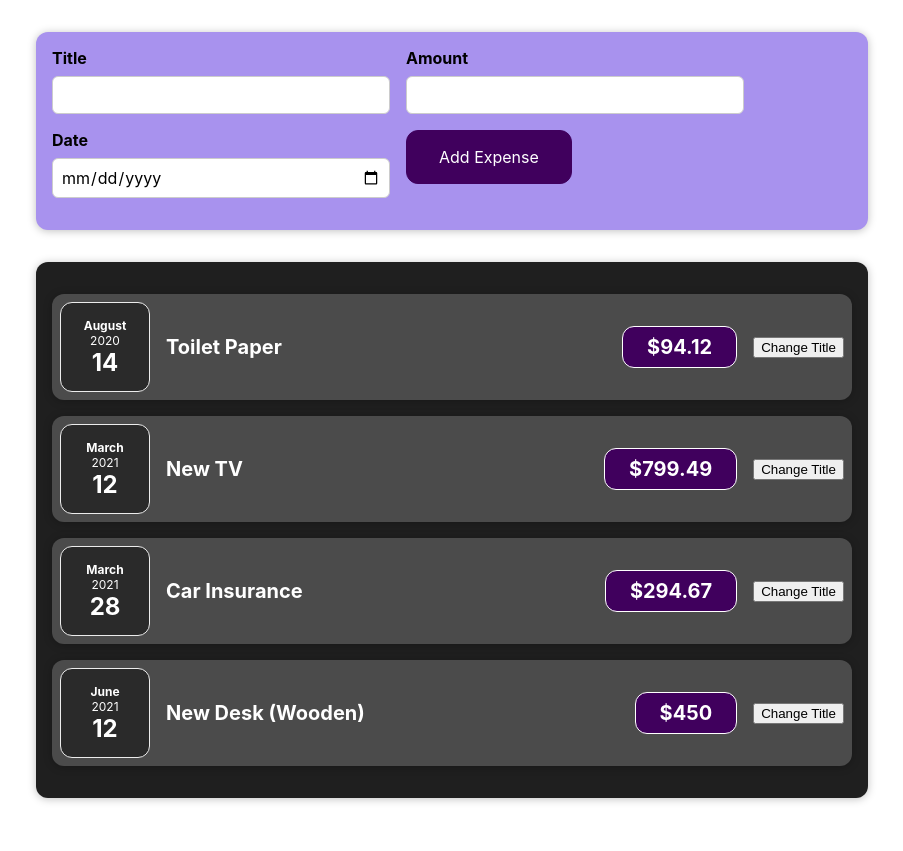
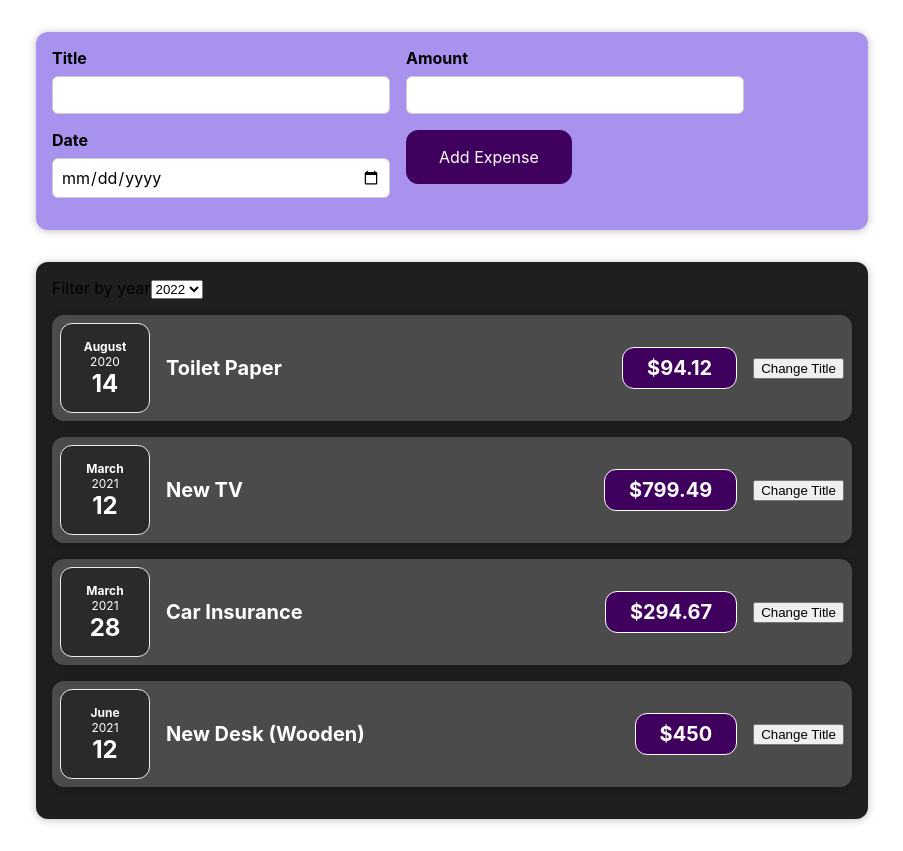
Before and after one commit to bruflor/split-more-wiser, a React (Create React App) app: page / in a window 1280 px wide. Shown: the whole page, without its empty margins (188-1091 px from the left). Before the commit the page ends 830 px from the top, so only its background shows below. Built offline with nearby package versions, Linux system fonts and the light colour scheme.

Commit message:
assignment2 year on state

```diff
--- a/src/components/Expenses/Expenses.tsx
+++ b/src/components/Expenses/Expenses.tsx
@@ -1,6 +1,7 @@
 import React from "react";
 
 import Card from "../UI/Card";
+import { ExpensesFilter } from "../UI/ExpensesFilter";
 import ExpenseItem from "./ExpenseItem";
 import "./Expenses.css";
 
@@ -26,9 +27,13 @@ const Expenses = () => {
       date: new Date(2021, 5, 12),
     },
   ];
-
+  // const showSelectedYear = () => {};
   return (
     <Card className="expenses">
+      <ExpensesFilter>
+        <p>the year selected was {}</p>
+      </ExpensesFilter>
+
       <ExpenseItem
         id={expenses[0].id}
         title={expenses[0].title}
--- a/src/components/NewExpense/NewExpense.tsx
+++ b/src/components/NewExpense/NewExpense.tsx
@@ -7,10 +7,10 @@ import "./NewExpense.css";
 // }
 
 interface NewExpenseProps {
-  onAddExpense: (arg0: ExpensePorps) => void;
+  onAddExpense: (arg0: ExpenseProps) => void;
 }
 
-interface ExpensePorps {
+interface ExpenseProps {
   //   id: string;
   title: string;
   amount: string | number;
@@ -19,7 +19,7 @@ interface ExpensePorps {
 
 const NewExpense = ({ onAddExpense }: NewExpenseProps) => {
   //Function  saves the data
-  const saveExpenseDataHandler = (enteredExpenseData: ExpensePorps) => {
+  const saveExpenseDataHandler = (enteredExpenseData: ExpenseProps) => {
     const expenseData = {
       ...enteredExpenseData,
       id: Math.random().toString(),
--- /dev/null
+++ b/src/components/UI/ExpensesFilter.css
@@ -0,0 +1,26 @@
+.expenses-filter {
+  color: white;
+  padding: 0 1rem;
+  width: 50rem;
+  max-width: 95%;
+}
+
+.expenses-filter__control {
+  display: flex;
+  width: 100%;
+  align-items: center;
+  justify-content: space-between;
+  margin: 1rem 0;
+}
+
+.expenses-filter label {
+  font-weight: bold;
+  margin-bottom: 0.5rem;
+}
+
+.expenses-filter select {
+  font: inherit;
+  padding: 0.5rem 3rem;
+  font-weight: bold;
+  border-radius: 6px;
+}
--- /dev/null
+++ b/src/components/UI/ExpensesFilter.tsx
@@ -0,0 +1,33 @@
+import { useState } from "react";
+
+const years = {
+  value1: "2022",
+  value2: "2021",
+  value3: "2020",
+  value4: "2019",
+};
+
+export const ExpensesFilter = (selectedYear: any) => {
+  const [filterYear, setFilteryear] = useState(years.value1);
+  selectedYear = filterYear;
+  const isSelected = (option: any) => {
+    setFilteryear(option.target.value);
+    // console.log("changing");
+  };
+
+  console.log(selectedYear);
+
+  return (
+    <div className="expenses-filter">
+      <div className="expenses-filter__control">
+        <label>Filter by year</label>
+        <select onChange={isSelected}>
+          <option value={years.value1}>{years.value1}</option>
+          <option value={years.value2}>{years.value2}</option>
+          <option value={years.value3}>{years.value3}</option>
+          <option value={years.value4}>{years.value4}</option>
+        </select>
+      </div>
+    </div>
+  );
+};
```
